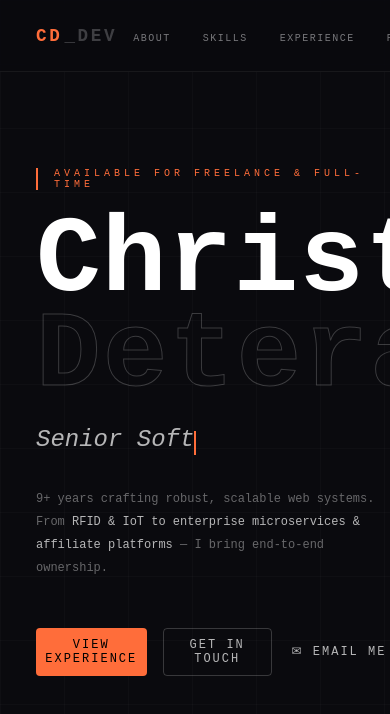
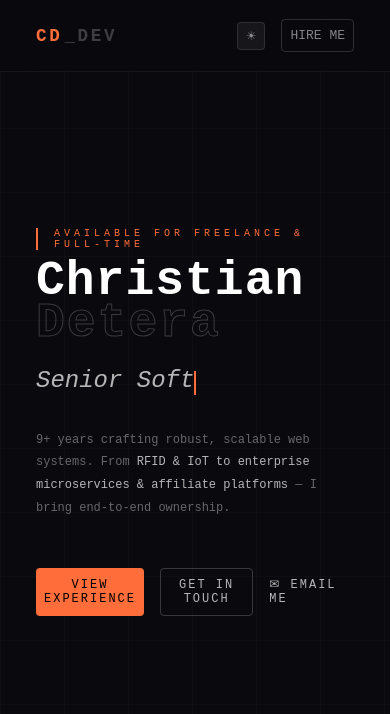
Before and after one commit to ketchan25/chan-portfolio, a React (Vite) app: page / in a window 390 px wide. Shown: the top 714 px of the page. Built offline with nearby package versions, Linux system fonts and the light colour scheme.

Commit message:
:star: Improved hero section and navbar

```diff
--- a/src/styles/navbar.scss
+++ b/src/styles/navbar.scss
@@ -89,3 +89,9 @@ nav {
         }
     }
 }
+
+@media (max-width: 675px) {
+    nav ul {
+        display: none;
+    }
+}
--- a/src/styles/sections/hero.scss
+++ b/src/styles/sections/hero.scss
@@ -1,11 +1,12 @@
 section {
     background-color: rgba(10, 10, 14);
-    padding: 0px 0px 0px 36px;
+    padding: 0px 36px 0px 36px;
     position: relative;
     display: flex;
     align-items: center;
     justify-content: center;
     min-height: 100vh;
+    min-height: 100dvh;
     position: relative;
     overflow: hidden;
     background-image: linear-gradient(rgba(255, 255, 255, 0.02) 1px, transparent 1px),
@@ -29,10 +30,9 @@ section {
             letter-spacing: 4px;
             text-transform: uppercase;
             color: rgb(255, 109, 58);
-            margin-bottom: 1.5rem;
+            margin-bottom: 10px;
             display: flex;
             align-items: center;
-            gap: 0.75rem;
             border: 1px;
             border-left: 2px solid rgb(255, 109, 58);
             padding-left: 16px;
@@ -42,7 +42,7 @@ section {
             font-family: monospace;
             letter-spacing: 2px;
             font-weight: 900;
-            font-size: 108px;
+            font-size: clamp(48px, 8vw, 108px);
             margin: 0;
             padding: 0;
             line-height: 0.88;
@@ -84,7 +84,7 @@ section {
                 opacity 0.9s 550ms,
                 transform 0.9s 550ms;
             font-family: monospace;
-            font-size: 0.75rem;
+            font-size: 12px;
             line-height: 1.9;
             color: rgba(255, 255, 255, 0.38);
             max-width: 500px;
@@ -177,3 +177,15 @@ section {
         }
     }
 }
+
+// @media (max-height: 614px) {
+//     section {
+//         padding: 48px 0px 0px 36px;
+//     }
+// }
+
+// @media (max-width: 675px) {
+//     section .hero-container .name {
+//         font-size: 72px;
+//     }
+// }
```
